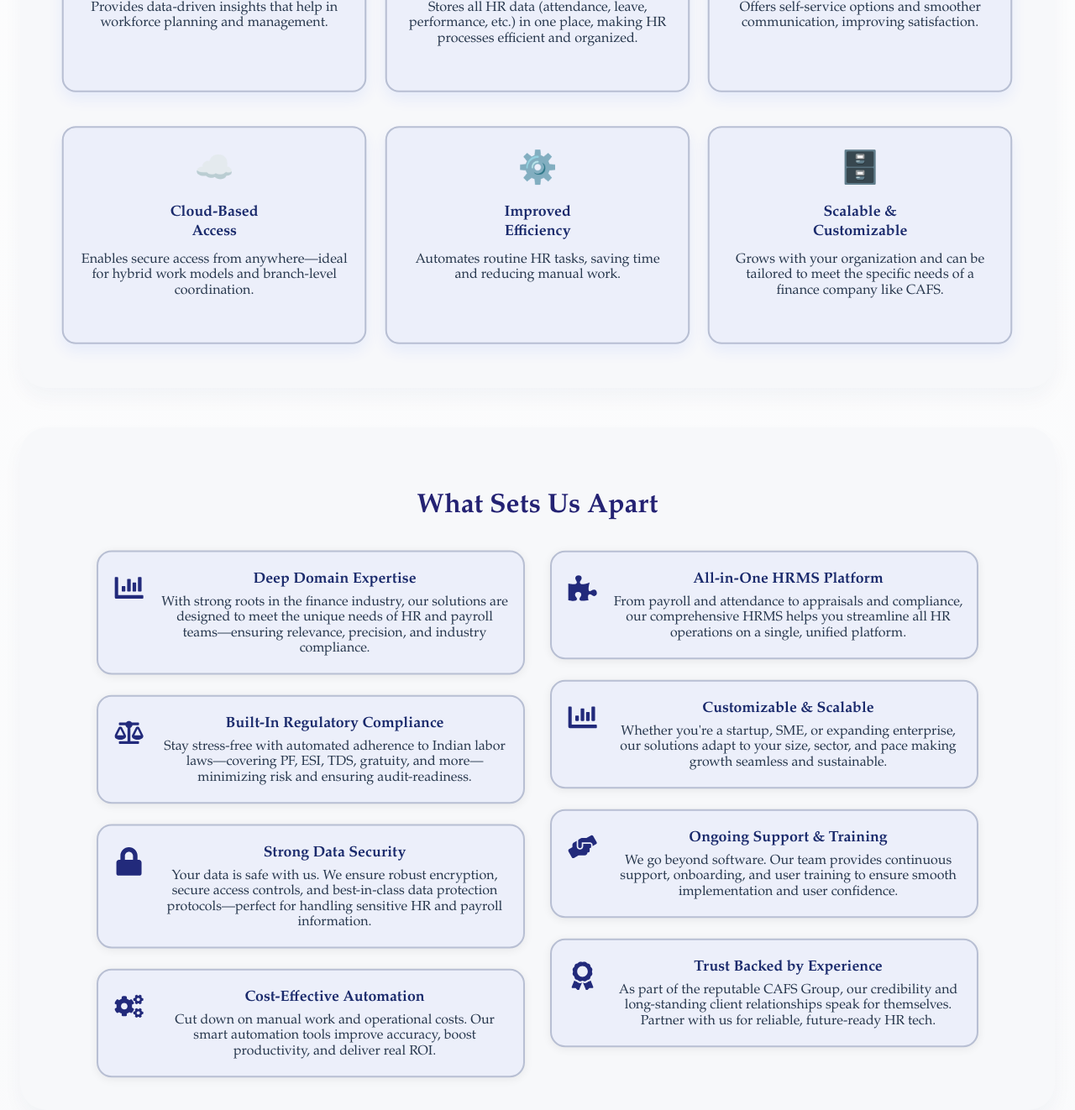
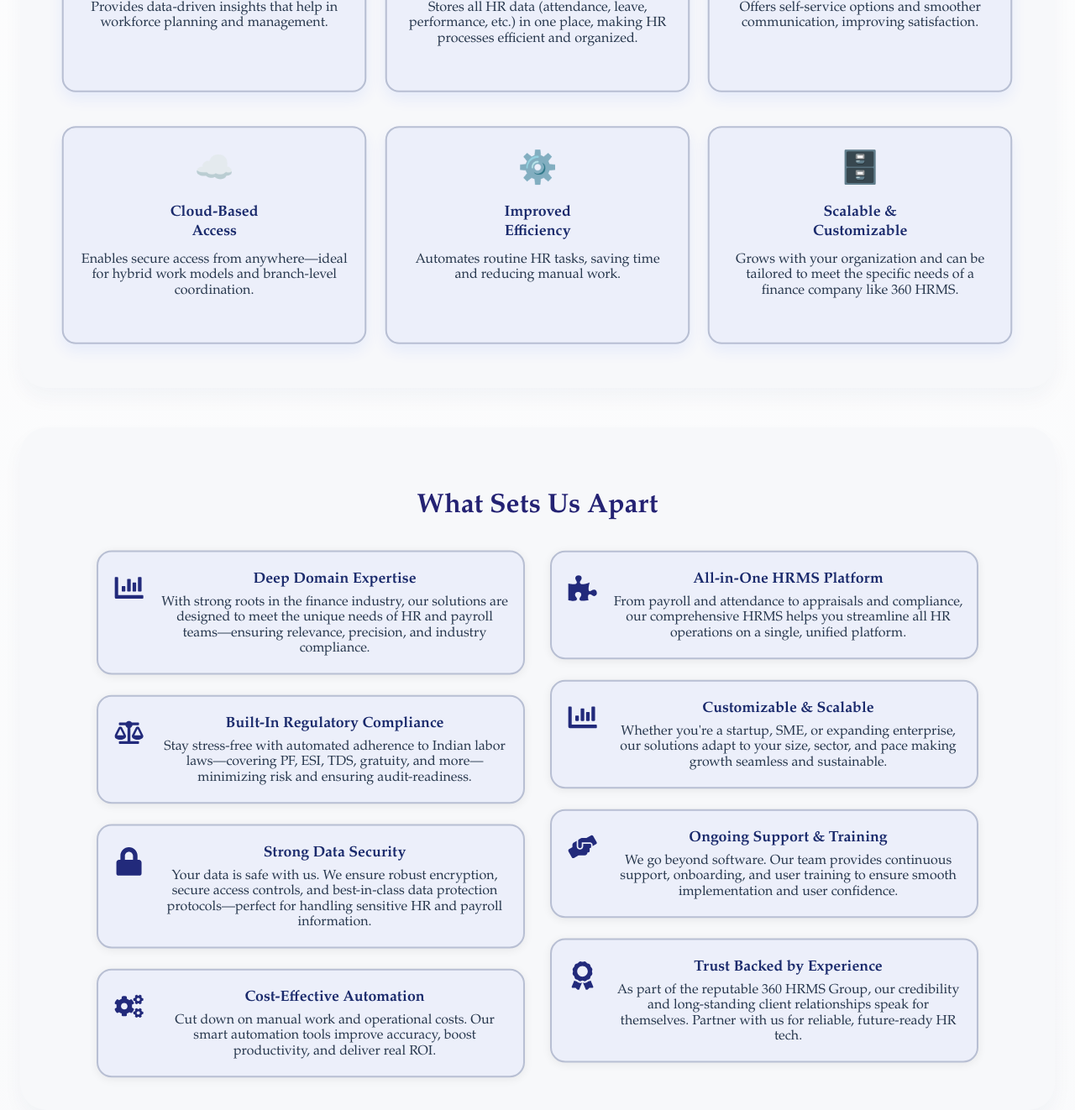
Before and after one commit to LordSpudnik/360-HRMS, a React (Create React App) app: page / in a window 1280 px wide. Shown: the part 1774-3096 px from the top of the page at 84% size. Built offline with nearby package versions, Linux system fonts and the light colour scheme; the HTML template or start-up script is replaced by a standard one.

Commit message:
removed more CAFS related content

```diff
--- a/src/Components/Homepage.js
+++ b/src/Components/Homepage.js
@@ -226,7 +226,7 @@ const Homepage = () => {
             <div className="why-hrms-icon">🗄️</div>
             <div className="why-hrms-card-title">Scalable &<br />Customizable</div>
             <div className="why-hrms-card-desc">
-              Grows with your organization and can be tailored to meet the specific needs of a finance company like CAFS.
+              Grows with your organization and can be tailored to meet the specific needs of a finance company like 360 HRMS.
             </div>
           </div>
         </div>
@@ -293,7 +293,7 @@ const Homepage = () => {
               <FaAward className="apart-icon" />
               <div>
                 <span className="apart-list-title">Trust Backed by Experience</span>
-                <p>As part of the reputable CAFS Group, our credibility and long-standing client relationships speak for themselves. Partner with us for reliable, future-ready HR tech.</p>
+                <p>As part of the reputable 360 HRMS Group, our credibility and long-standing client relationships speak for themselves. Partner with us for reliable, future-ready HR tech.</p>
               </div>
             </li>
           </ul>
```
